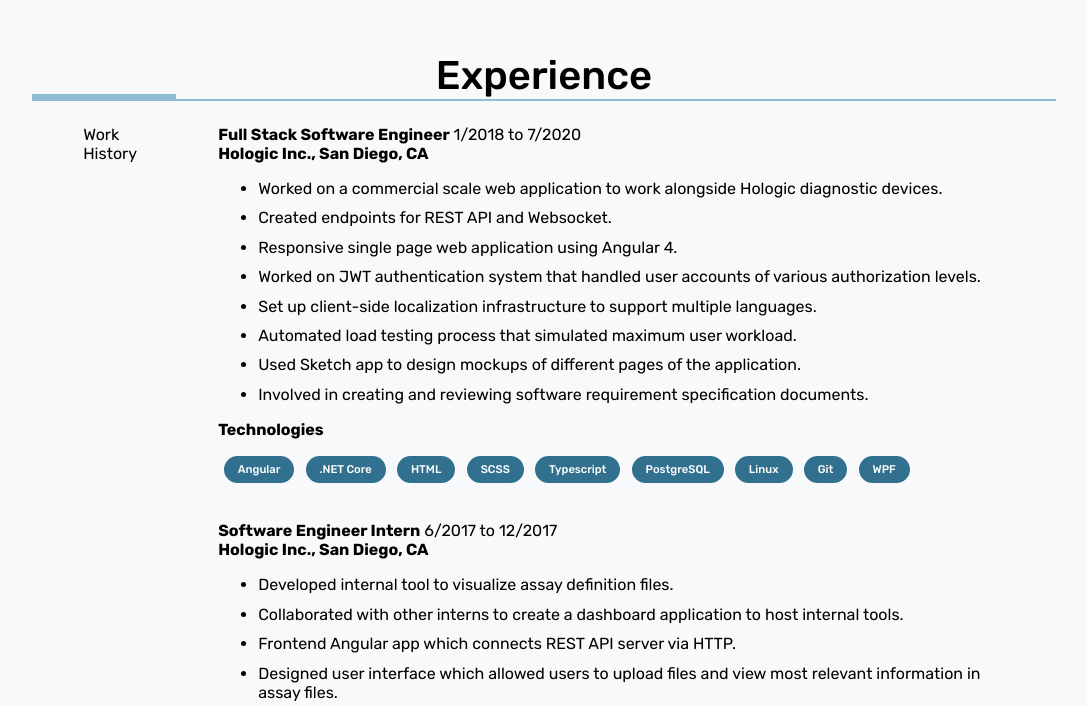
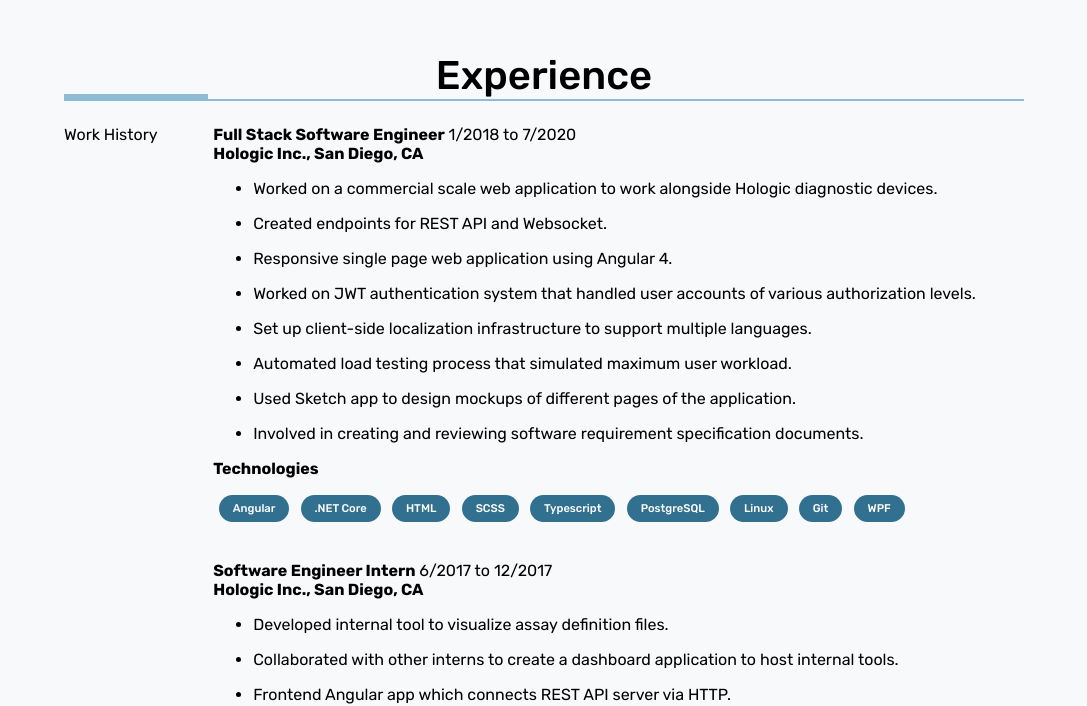
Before and after one commit to CodeRuben/portfolio, a React (Create React App) app: page / in a window 1280 px wide. Shown: the part 1784-2490 px from the top of the page, without its empty margins (112-1199 px from the left). Built offline with nearby package versions, Linux system fonts and the light colour scheme.

Commit message:
Update of wrapper width. Added new resume

```diff
--- a/src/App.css
+++ b/src/App.css
@@ -73,4 +73,8 @@
   .row {
     flex-direction: row;
   }
+
+  .wrapper {
+    width: 75%;
+  }
 }
--- a/src/components/About/About.scoped.css
+++ b/src/components/About/About.scoped.css
@@ -6,7 +6,6 @@
 }
 
 .row {
-  width: 90%;
   margin: 0 auto;
   gap: 1em;
 }
--- a/src/components/Experience/Experience.scoped.css
+++ b/src/components/Experience/Experience.scoped.css
@@ -24,6 +24,7 @@
 
 .title-col {
   align-self: flex-start;
+  flex-basis: 11%;
 }
 
 .detail-col {
@@ -40,6 +41,5 @@
 
 @media (min-width: 1200px) {
   .wrapper {
-    width: unset;
   }
 }
--- a/src/components/JobDescription/JobDescription.scoped.css
+++ b/src/components/JobDescription/JobDescription.scoped.css
@@ -1,5 +1,5 @@
 .work-details li {
-  margin-bottom: 0.65em;
+  margin-bottom: 1em;
 }
 
 .skill-row {
```
Also changed, not shown: 1 other file (tests, documents, lock files or other folders).
